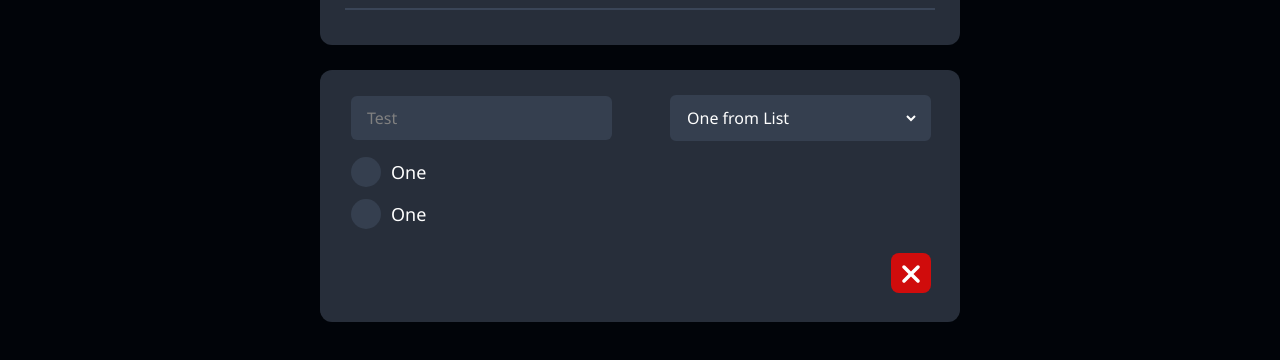
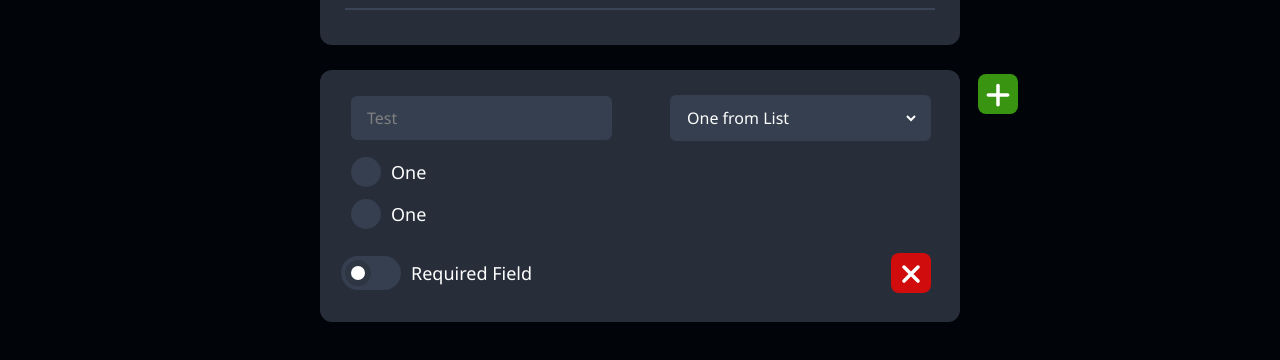
Before and after one commit to VektorDio/Nextforms, a Next.js app: page /home/formConstructor in a window 1280 px wide. Shown: the part 196-556 px from the top of the page. Built offline with nearby package versions, Linux system fonts and the light colour scheme.

Commit message:
Added add button

```diff
--- /dev/null
+++ b/src/components/buttons/addButton/confirmButton.module.css
@@ -0,0 +1,19 @@
+.button{
+    background-color: #399412;
+    border: none;
+    margin: 4px 8px;
+    border-radius: 8px;
+    transition: 0.3s;
+
+    width: 40px;
+    height: 40px;
+}
+
+.button:hover {background-color: #2b6b10;}
+
+.icon{
+    width: 28px;
+    height: 28px;
+    font-weight: 600;
+    padding-top: 4px;
+}
--- /dev/null
+++ b/src/components/buttons/addButton/index.js
@@ -0,0 +1,15 @@
+import React from 'react';
+import styles from './confirmButton.module.css'
+import {FontAwesomeIcon} from "@fortawesome/react-fontawesome";
+import {faPlus} from "@fortawesome/free-solid-svg-icons";
+const AddButton = ({onClick, type}) => {
+    return (
+        <div>
+            <button className={styles.button} onClick={onClick} type={type}>
+                    <FontAwesomeIcon className={styles.icon} icon={faPlus}/>
+            </button>
+        </div>
+    );
+};
+
+export default AddButton;
--- /dev/null
+++ b/src/components/buttons/toggleButton/index.js
@@ -0,0 +1,15 @@
+import React from 'react';
+import styles from './toggleButton.module.css'
+const ToggleButton = ({text}) => {
+    return (
+        <div className={styles.toggleContainer}>
+            <label className={styles.toggleSwitch}>
+                <input type="checkbox"/>
+                <span className={styles.slider}></span>
+            </label>
+            <div className={styles.text}>{text}</div>
+        </div>
+    );
+};
+
+export default ToggleButton;
--- /dev/null
+++ b/src/components/buttons/toggleButton/toggleButton.module.css
@@ -0,0 +1,65 @@
+.toggleSwitch {
+    position: relative;
+    display: inline-block;
+    width: 60px;
+    height: 34px;
+    margin-right: 10px;
+}
+
+/* Hide default HTML checkbox */
+.toggleSwitch input {
+    opacity: 0;
+    width: 0;
+    height: 0;
+}
+
+/* The slider */
+.slider {
+    position: absolute;
+    cursor: pointer;
+    top: 0;
+    left: 0;
+    right: 0;
+    bottom: 0;
+    background-color: #353f4f;
+    -webkit-transition: .4s;
+    transition: .4s;
+    border-radius: 34px;
+}
+
+.slider:before {
+    position: absolute;
+    content: "";
+    height: 14px;
+    width: 14px;
+    left: 4px;
+    bottom: 4px;
+    background-color: white;
+    border: 6px solid #2d3642;
+    -webkit-transition: .4s;
+    transition: .4s;
+    border-radius: 50%;
+}
+
+input:checked + .slider {
+    background-color: #2b64c2;
+}
+
+input:focus + .slider {
+    box-shadow: 0 0 1px #2b64c2;
+}
+
+input:checked + .slider:before {
+    -webkit-transform: translateX(26px);
+    -ms-transform: translateX(26px);
+    transform: translateX(26px);
+}
+
+.toggleContainer{
+    display: flex;
+    align-items: center;
+}
+
+.text{
+    font-size: 18px;
+}
--- a/src/components/constructorElements/constructorBlock/constructorBlock.module.css
+++ b/src/components/constructorElements/constructorBlock/constructorBlock.module.css
@@ -5,7 +5,7 @@
     border-radius: 12px;
     padding: 25px 21px;
     overflow:hidden;
-    margin-top: 25px;
+
 }
 
 .blockHeader{
@@ -61,5 +61,17 @@
 
 .blockFooter{
     display: flex;
-    justify-content: end;
+    justify-content: space-between;
+    align-items: center;
 }
+
+.outerContainer{
+    display: flex;
+    margin-top: 25px;
+    margin-left: 66px;
+}
+
+.addButton{
+    padding-left: 10px;
+    display: block;
+}
--- a/src/components/constructorElements/constructorBlock/index.js
+++ b/src/components/constructorElements/constructorBlock/index.js
@@ -2,6 +2,8 @@ import React, {useState} from 'react';
 import styles from './constructorBlock.module.css'
 import DeleteButton from "@/components/buttons/deleteButton";
 import MultiInput from "@/components/forms/multiInput";
+import ToggleButton from "@/components/buttons/toggleButton";
+import AddButton from "@/components/buttons/addButton";
 const ConstructorBlock = () => {
     const [selected, setSelected] = useState(true)
     const [selectValue, setSelectValue] = useState("oneList");
@@ -11,8 +13,9 @@ const ConstructorBlock = () => {
     }
 
     return (
-        <div className={styles.container}>
-            {(selected) ? (
+        <div className={styles.outerContainer}>
+            <div className={styles.container}>
+                {(selected) ? (
                     <>
                         <div className={styles.blockHeader}>
                             <div className={styles.mainQuestion}
@@ -30,10 +33,12 @@ const ConstructorBlock = () => {
                                 <option value="time">Time </option>
                             </select>
                         </div>
-                        <div className={styles.blockBody}>
+                        <div>
                             <MultiInput type={selectValue}></MultiInput>
                         </div>
                         <div className={styles.blockFooter}>
+                            <ToggleButton text={"Required Field"}></ToggleButton>
+
                             <DeleteButton></DeleteButton>
                         </div>
                     </>
@@ -47,7 +52,11 @@ const ConstructorBlock = () => {
                         />
                     </>
                 )
-            }
+                }
+            </div>
+            <div className={styles.addButton}>
+                <AddButton></AddButton>
+            </div>
         </div>
     );
 };
```
